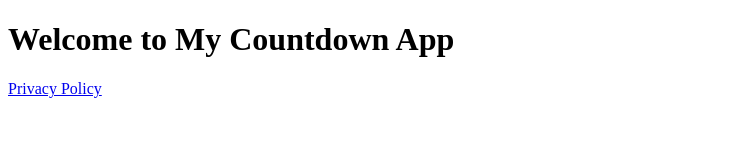
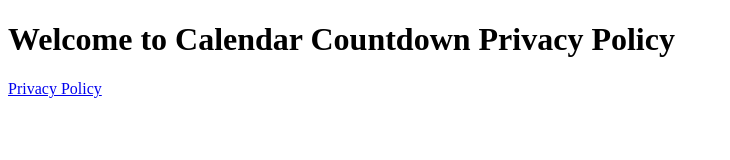
Before and after one commit to ValBasova/countdown-privacy-policy, a plain HTML site: page index.html in a window 1280 px wide. Shown: the whole page, without its empty margins (0-730 px from the left). Drawn offline with Linux system fonts and the light colour scheme.

Commit message:
Update index.html

```diff
--- a/index.html
+++ b/index.html
@@ -4,7 +4,7 @@
     <title>Welcome to Calendar Countdown Privacy Policy</title>
 </head>
 <body>
-    <h1>Welcome to My Countdown App</h1>
+    <h1>Welcome to Calendar Countdown Privacy Policy</h1>
     <p><a href="privacy-policy.html">Privacy Policy</a></p>
 </body>
 </html>
```
